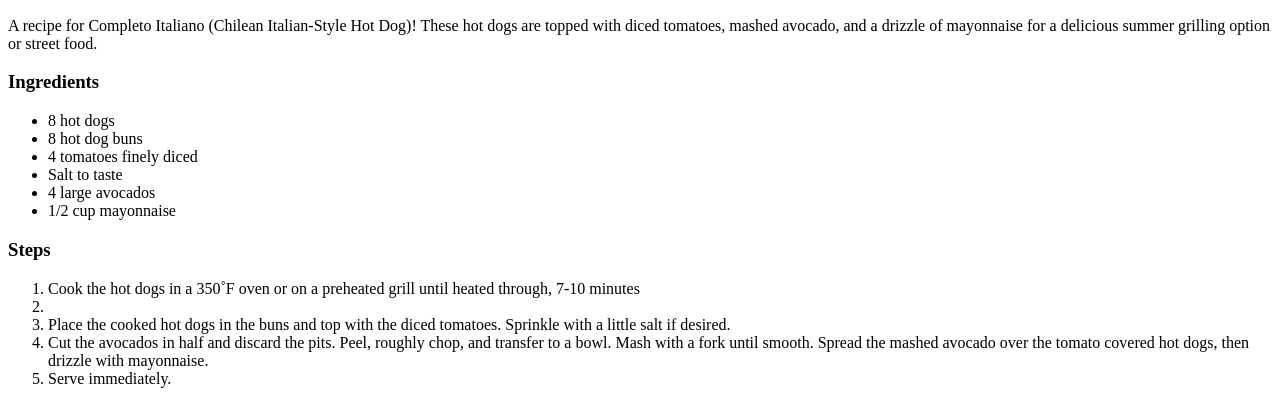
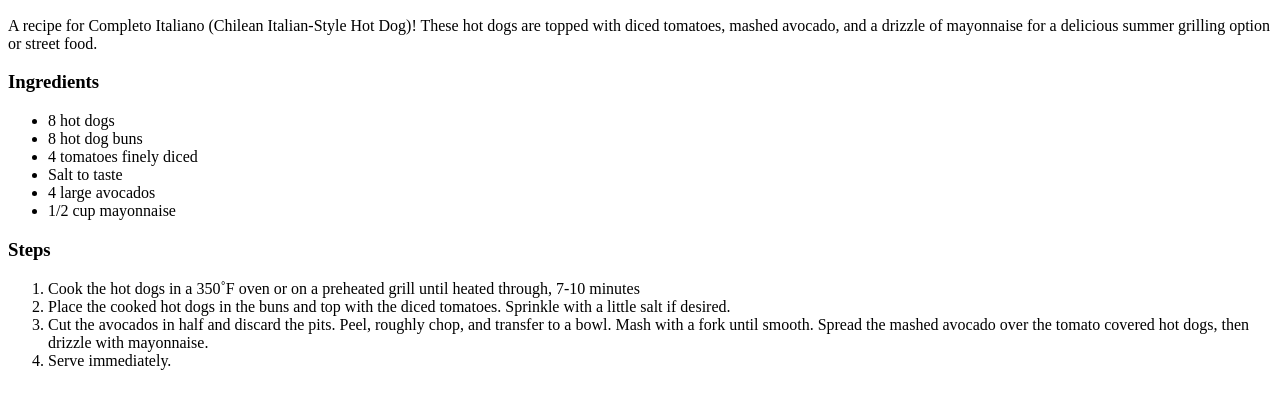
Before and after one commit to johan2160/Odin-recipes, a plain HTML site: page recipes/completos.html in a window 1280 px wide. Shown: the part 434-838 px from the top of the page. Drawn offline with Linux system fonts and the light colour scheme.

Commit message:
I fixed the closing tag of an element in recipes/completos.html

```diff
--- a/recipes/completos.html
+++ b/recipes/completos.html
@@ -26,7 +26,7 @@
 
     <h3>Steps</h3>
         <ol>
-            <li>Cook the hot dogs in a 350˚F oven or on a preheated grill until heated through, 7-10 minutes<li>
+            <li>Cook the hot dogs in a 350˚F oven or on a preheated grill until heated through, 7-10 minutes</li>
             <li>Place the cooked hot dogs in the buns and top with the diced tomatoes. Sprinkle with a little salt if desired.</li>
             <li>Cut the avocados in half and discard the pits. Peel, roughly chop, and transfer to a bowl. Mash with a fork until smooth. Spread the mashed avocado over the tomato covered hot dogs, then drizzle with mayonnaise.</li>
             <li>Serve immediately.</li>
```
